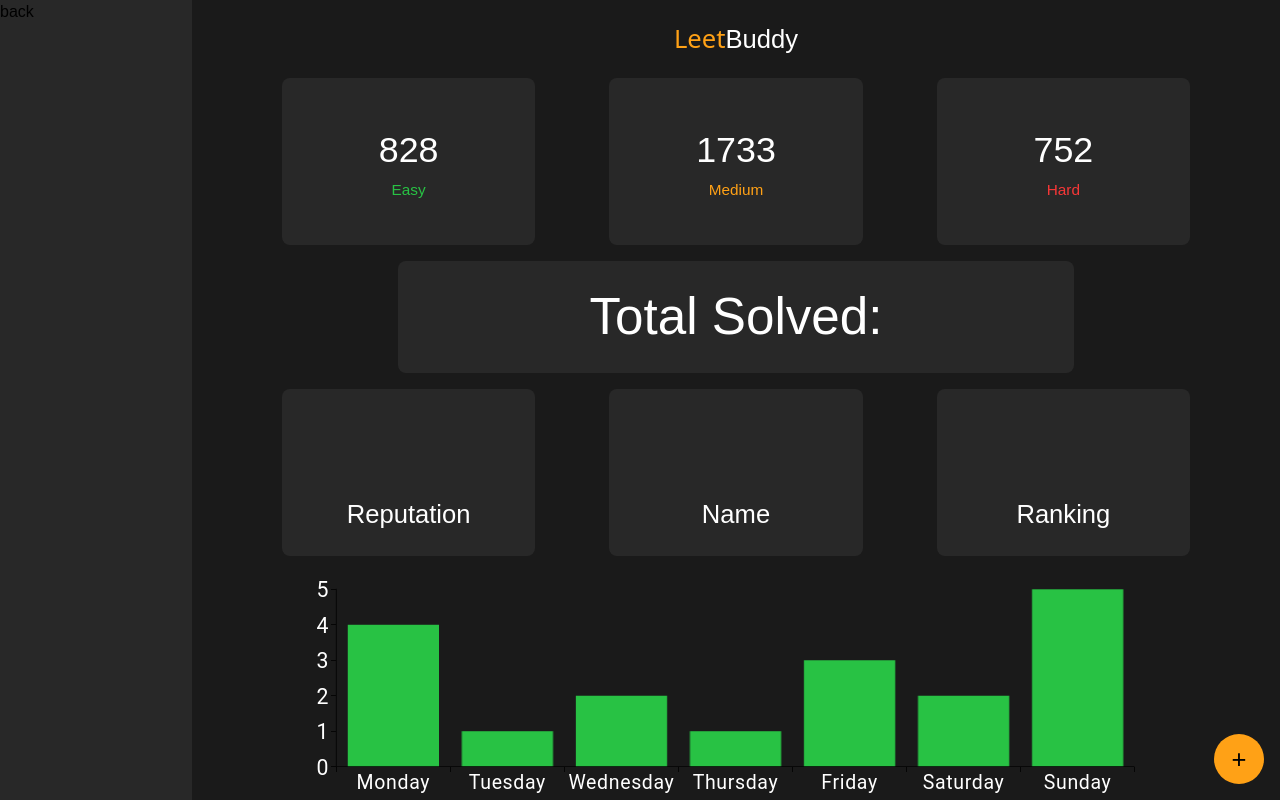
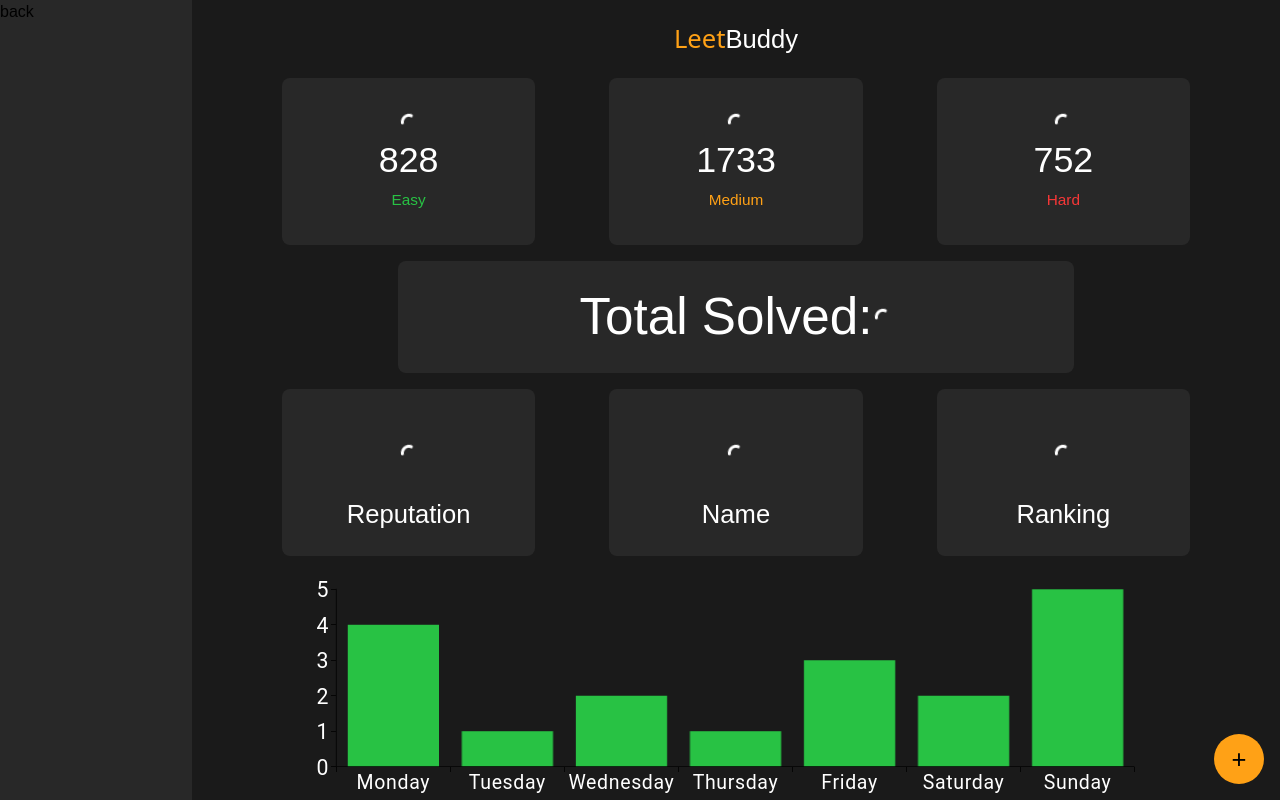
Before and after one commit to amoreX/leetbuddy, a Next.js app: page /Components/Stats/1 in a window 1280 px wide. Built offline with nearby package versions, Linux system fonts and the light colour scheme; no server answers; a web font is replaced by a local one.

Commit message:
add-load-animation

```diff
--- a/src/app/Components/Stats/Components/statistics/statistics.jsx
+++ b/src/app/Components/Stats/Components/statistics/statistics.jsx
@@ -5,6 +5,30 @@
 import { BarChart } from "@mui/x-charts/BarChart";
 import { Line } from "react-chartjs-2";
 export default function Statistics({stats,profilestats}) {
+  const loadsvg=(
+		<svg
+			xmlns="http://www.w3.org/2000/svg"
+			width="20px"
+			height="20px"
+			viewBox="0 0 24 24"
+			fill="none"
+      id="loading-animation"
+		>
+			<g id="SVGRepo_bgCarrier" stroke-width="0" />
+
+			<g id="SVGRepo_tracerCarrier" stroke-linecap="round" stroke-linejoin="round" />
+
+			<g id="SVGRepo_iconCarrier">
+				{" "}
+				<path
+					d="M20.0001 12C20.0001 13.3811 19.6425 14.7386 18.9623 15.9405C18.282 17.1424 17.3022 18.1477 16.1182 18.8587C14.9341 19.5696 13.5862 19.9619 12.2056 19.9974C10.825 20.0328 9.45873 19.7103 8.23975 19.0612"
+					stroke="#ffffff"
+					stroke-width="3.55556"
+					stroke-linecap="round"
+				/>{" "}
+			</g>
+		</svg>
+	);
   return (
     <>
       <div id="statistics-container">
@@ -15,7 +39,7 @@
         <div id="user-stats">
           <div id="questions">
             <div id="easy">
-              <span id="number">{stats?.data?.easySolved}</span>
+              <span id="number">{!profilestats && loadsvg}{stats?.data?.easySolved}</span>
               <div
                 id="bar"
                 style={{
@@ -29,7 +53,7 @@
               </span>
             </div>
             <div id="medium">
-              <span id="number">{stats?.data?.mediumSolved}</span>
+              <span id="number">{!profilestats && loadsvg}{stats?.data?.mediumSolved}</span>
               <div
                 id="bar"
                 style={{
@@ -43,7 +67,7 @@
               </span>
             </div>
             <div id="hard">
-              <span id="number">{stats?.data?.hardSolved}</span>
+              <span id="number">{!profilestats && loadsvg}{stats?.data?.hardSolved}</span>
               <div
                 id="bar"
                 style={{
@@ -58,11 +82,11 @@
             </div>
           </div>
 
-          <div id="total-solved">Total Solved: {stats?.data?.solvedProblem}</div>
+          <div id="total-solved">Total Solved: {!profilestats && loadsvg}{stats?.data?.solvedProblem}</div>
           <div id="other-stats">
-            <div id="reputation"><span id="data">{profilestats?.data?.reputation}</span><span id="caption">Reputation</span></div>
-            <div id="aceptance"><span id="name">{profilestats?.data?.name}</span><span id="caption">Name</span></div>
-            <div id="ranking"><span id="data">{profilestats?.data?.ranking}</span><span id="caption">Ranking</span></div>
+            <div id="reputation"><span id="data">{!profilestats && loadsvg}{profilestats?.data?.reputation}</span><span id="caption">Reputation</span></div>
+            <div id="aceptance"><span id="name">{!profilestats && loadsvg}{profilestats?.data?.name}</span><span id="caption">Name</span></div>
+            <div id="ranking"><span id="data">{!profilestats && loadsvg}{profilestats?.data?.ranking}</span><span id="caption">Ranking</span></div>
           </div>
           <div id="chart-container">
             {/* <Line
--- a/src/app/Components/Stats/Components/statistics/statistics.scss
+++ b/src/app/Components/Stats/Components/statistics/statistics.scss
@@ -10,6 +10,17 @@
   // justify-content: center;
   // align-items: center;
 
+  #loading-animation{
+    animation:load 1s infinite linear;
+  }
+  @keyframes load{
+    0%{
+        rotate:0deg;
+    }
+    100%{
+        rotate:360deg;
+    }
+}
   #title-stats {
     display: flex;
     justify-content: center;
```
